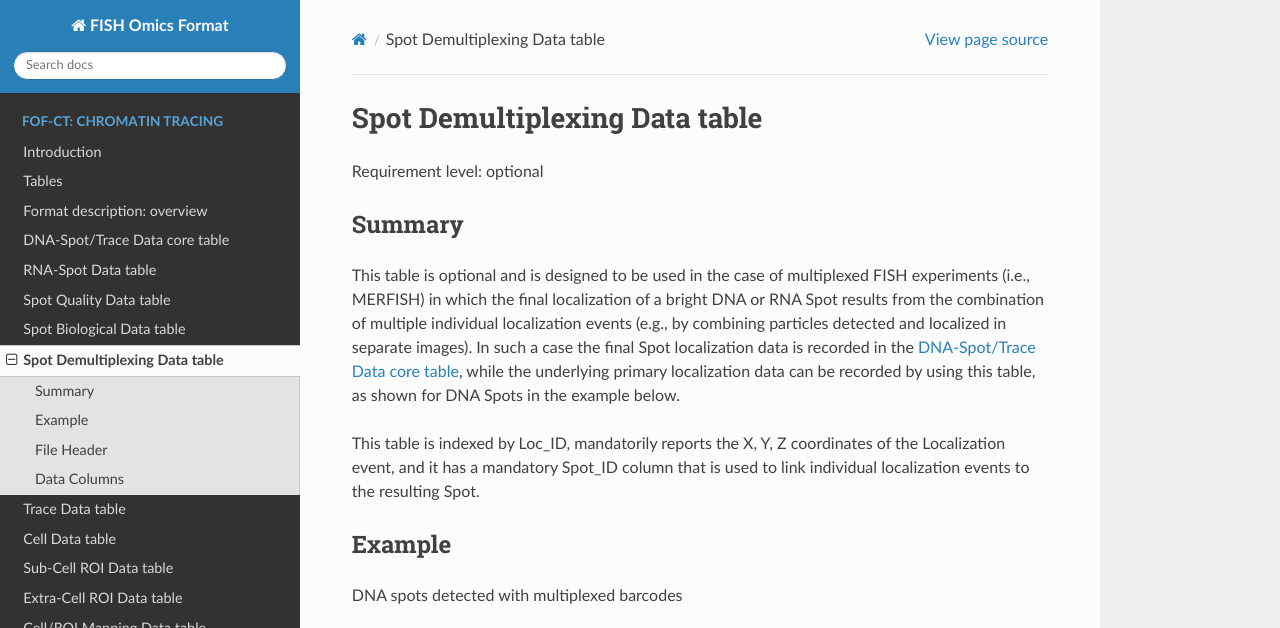
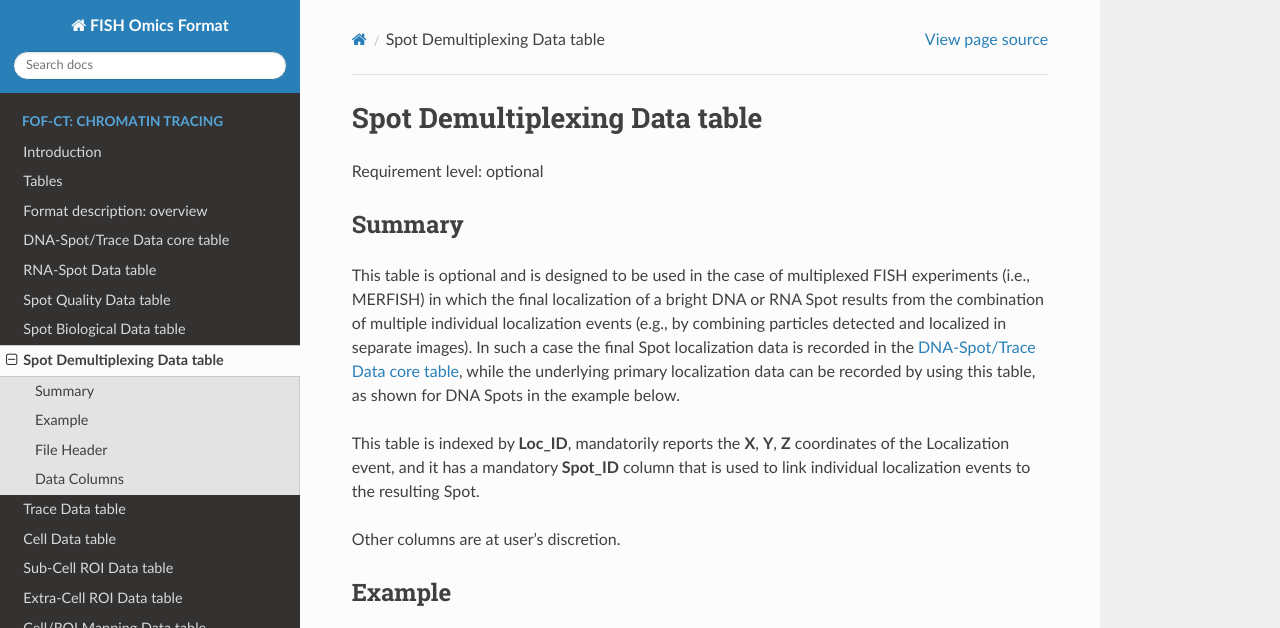
Before and after one commit to 4dn-dcic/fish_omics_format, a Sphinx documentation site: the page built from docs/source/demultiplexing.rst, in a window 1280 px wide and 900 px high, cut to the strip 0-628 px from the top of the window. Built offline with Sphinx 7.4.7 and the Read the Docs theme 2.0.0, drawn with Linux system fonts in a browser that asks for light colours.

Commit message:
Update demultiplexing.rst

```diff
--- a/docs/source/demultiplexing.rst
+++ b/docs/source/demultiplexing.rst
@@ -10,16 +10,13 @@ Summary
 
 This table is optional and is designed to be used in the case of multiplexed
 FISH experiments (i.e., MERFISH) in which the final localization of a bright
-DNA or RNA Spot results from the combination of multiple
-individual localization events (e.g., by combining particles detected and
-localized in separate images).
+DNA or RNA Spot results from the combination of multiple individual localization events (e.g., by combining particles detected and localized in separate images).
 In such a case the final Spot localization data is recorded in the
-:ref:`core`, while the underlying primary localization data
-can be recorded by using this table, as shown for DNA Spots in the
-example below.
+:ref:`core`, while the underlying primary localization data can be recorded by using this table, as shown for DNA Spots in the example below.
 
-This table is indexed by Loc_ID, mandatorily reports the X, Y, Z coordinates of the Localization event, and it has a mandatory Spot_ID column that
-is used to link individual localization events to the resulting Spot.
+This table is indexed by **Loc_ID**, mandatorily reports the **X**, **Y**, **Z** coordinates of the Localization event, and it has a mandatory **Spot_ID** column that is used to link individual localization events to the resulting Spot.
+
+Other columns are at user's discretion.
 
 Example
 -------
```
